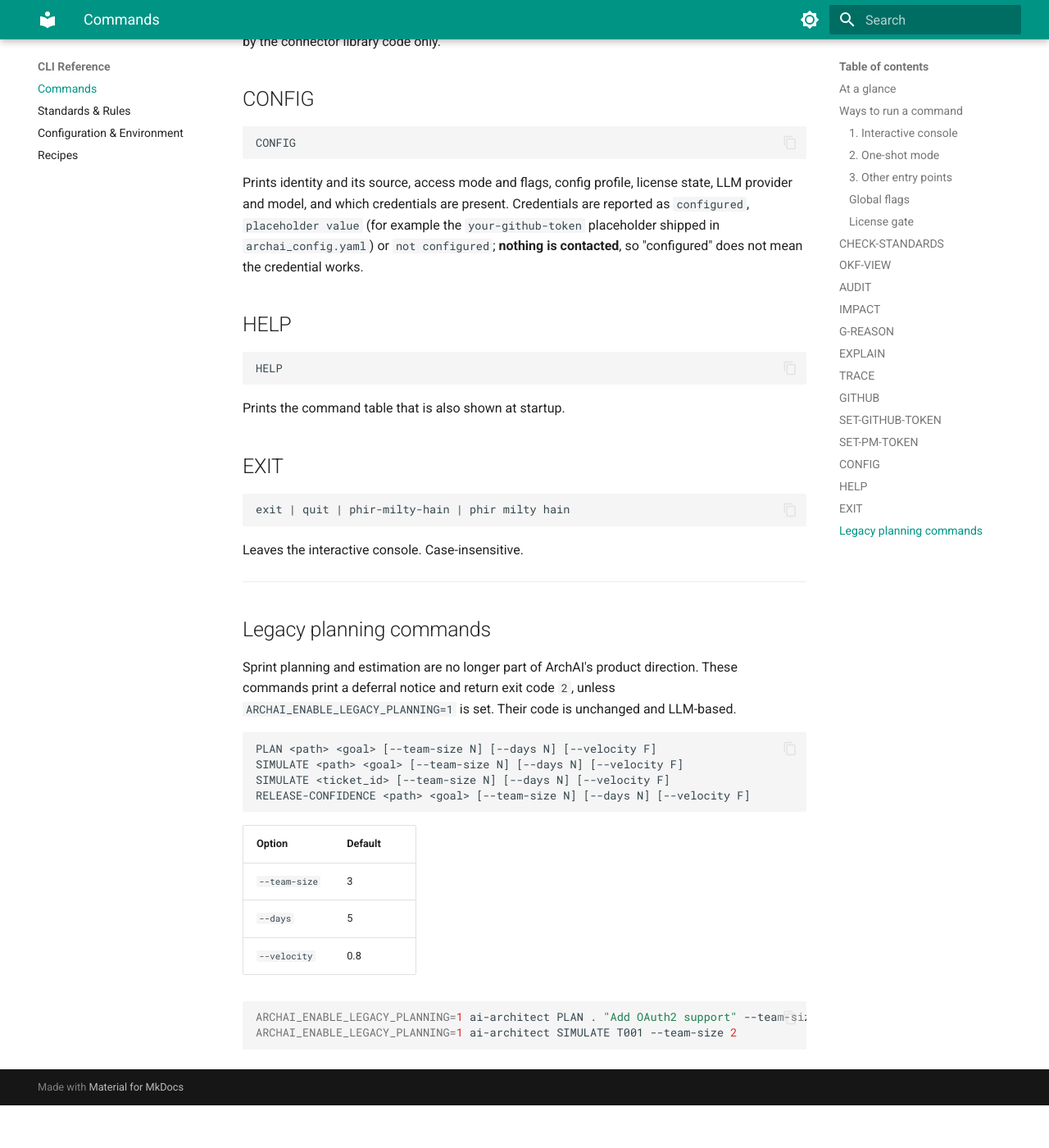
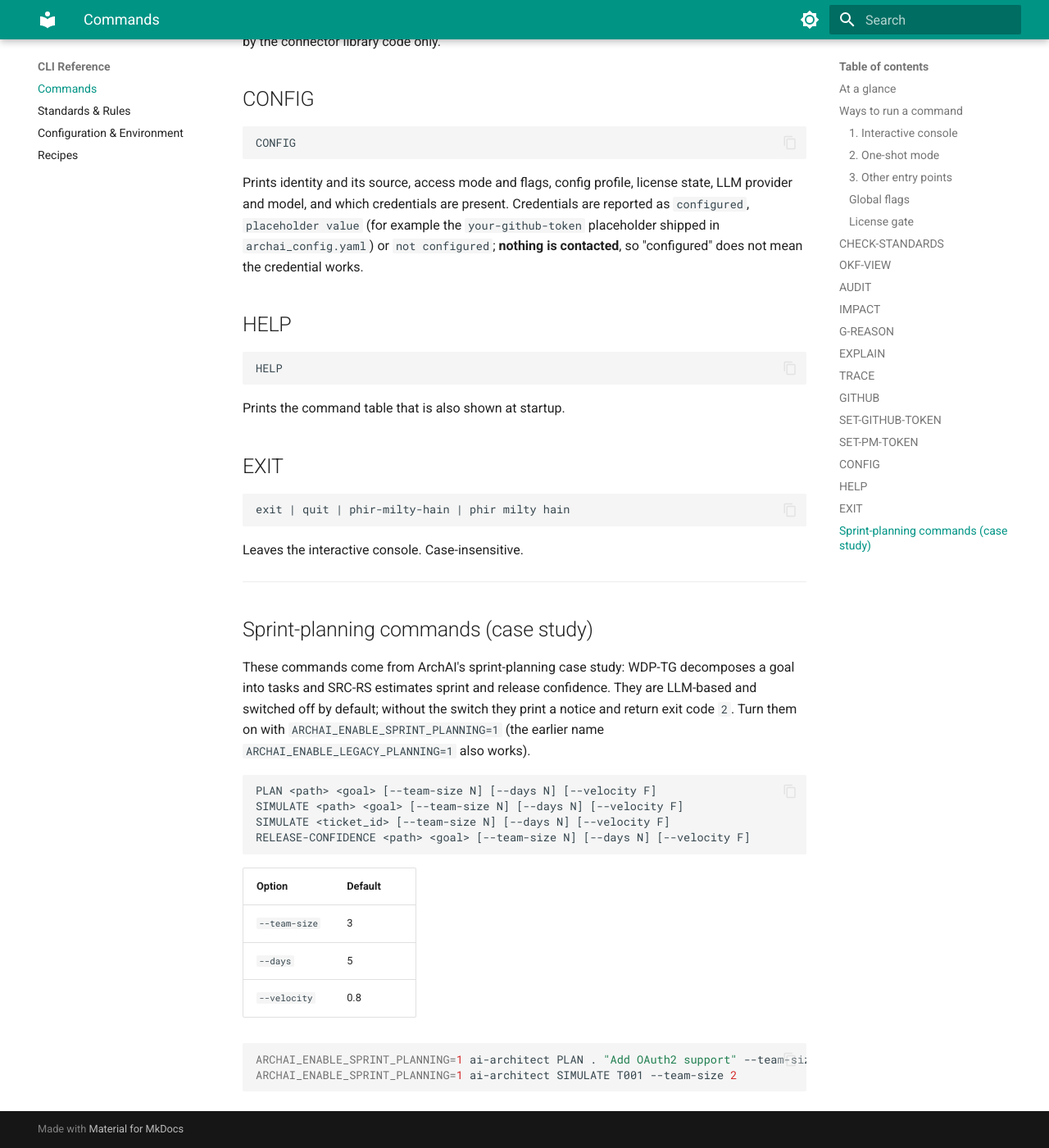
Before and after one commit to Hami0095/ai-architecture, an MkDocs documentation site: the page built from docs/cli/commands.md, in a window 1280 px wide and 1400 px high, scrolled down 11928 px. Shown: the whole window at 82% size. Built offline with MkDocs 1.6.1 and Material for MkDocs 9.7.7, drawn with Linux system fonts in a browser that asks for light colours; before the commit the page ends 13276 px from its top, so only the background shows below that; some of the changed text lies outside the part shown.

Commit message:
docs: present sprint planning as a case study instead of "deferred"
PLAN, SIMULATE and RELEASE-CONFIDENCE (WDP-TG and SRC-RS) are now
described everywhere as ArchAI's sprint-planning case study rather than as
deferred or legacy features: CLI notice, banner flag, README, docs and the
MkDocs navigation.

- New switch ARCHAI_ENABLE_SPRINT_PLANNING=1; the earlier name
  ARCHAI_ENABLE_LEGACY_PLANNING keeps working.
- The banner flag is SPRINT-PLANNING (was LEGACY-PLANNING).
- Behaviour is unchanged: the commands stay off by default.

Co-Authored-By: Claude Opus 5.5 <noreply@anthropic.com>

````diff
--- a/docs/cli/commands.md
+++ b/docs/cli/commands.md
@@ -28,7 +28,7 @@ today; where a command has a quirk or limitation, it is called out.
 | [`CONFIG`](#config) | Identity, mode, license, model, credentials | no | no | no |
 | [`HELP`](#help) | Command table | no | no | no |
 | [`EXIT`](#exit) | Leave the console | no | no | no |
-| [`PLAN` / `SIMULATE` / `RELEASE-CONFIDENCE`](#legacy-planning-commands) | Deferred sprint planning | yes | via LLM | no |
+| [`PLAN` / `SIMULATE` / `RELEASE-CONFIDENCE`](#sprint-planning-commands-case-study) | Sprint-planning case study (off by default) | yes | via LLM | no |
 
 ## Ways to run a command
 
@@ -293,7 +293,7 @@ ai-architect AUDIT . --diagnostics      # what would be read, without running ag
 - Findings, ticket evidence and line references are written by the LLM and are
   not verified. For verified findings, use `CHECK-STANDARDS`.
 - The pipeline still builds a sprint plan internally; it is only printed when
-  `ARCHAI_ENABLE_LEGACY_PLANNING=1`.
+  `ARCHAI_ENABLE_SPRINT_PLANNING=1`.
 
 ---
 
@@ -412,7 +412,7 @@ repositories and higher rate limits.
 |---|---|---|---|
 | `CONNECT` | Fetch repository metadata (name, stars, forks, description). | no | none |
 | `PRS` | List open pull requests. | no | none |
-| `ANALYZE` | For the PR's first added/modified file, run `IMPACT` against your local checkout, plus legacy task generation and a sprint-confidence estimate. | yes | `--publish` **posts a comment on the PR** |
+| `ANALYZE` | For the PR's first added/modified file, run `IMPACT` against your local checkout, plus task generation and a sprint-confidence estimate from the sprint-planning case study. | yes | `--publish` **posts a comment on the PR** |
 | `AUDIT` | Shallow-clone the repository into a temp folder and run `AUDIT` on it. | yes | clone is left in the temp folder; writes `archai_report.json` |
 | `VALIDATE-LOCAL` | For each `.py` file changed versus `base_branch` (default `main`), run `IMPACT`. GitHub is not contacted. | yes | none |
 
@@ -429,8 +429,8 @@ ai-architect GITHUB VALIDATE-LOCAL . develop
 !!! warning
     `GITHUB ANALYZE --publish` writes to the pull request on GitHub as the
     token's owner. Run without `--publish` first to see what would be posted.
-    The comment includes a "Sprint Confidence" section from the deferred
-    planning engine.
+    The comment includes a "Sprint Confidence" section from the
+    sprint-planning case-study engine.
 
 ---
 
@@ -487,11 +487,13 @@ Leaves the interactive console. Case-insensitive.
 
 ---
 
-## Legacy planning commands
+## Sprint-planning commands (case study)
 
-Sprint planning and estimation are no longer part of ArchAI's product direction.
-These commands print a deferral notice and return exit code `2`, unless
-`ARCHAI_ENABLE_LEGACY_PLANNING=1` is set. Their code is unchanged and LLM-based.
+These commands come from ArchAI's sprint-planning case study: WDP-TG decomposes
+a goal into tasks and SRC-RS estimates sprint and release confidence. They are
+LLM-based and switched off by default; without the switch they print a notice
+and return exit code `2`. Turn them on with `ARCHAI_ENABLE_SPRINT_PLANNING=1`
+(the earlier name `ARCHAI_ENABLE_LEGACY_PLANNING=1` also works).
 
 ```text
 PLAN <path> <goal> [--team-size N] [--days N] [--velocity F]
@@ -507,6 +509,6 @@ RELEASE-CONFIDENCE <path> <goal> [--team-size N] [--days N] [--velocity F]
 | `--velocity` | 0.8 |
 
 ```bash
-ARCHAI_ENABLE_LEGACY_PLANNING=1 ai-architect PLAN . "Add OAuth2 support" --team-size 4 --days 10
-ARCHAI_ENABLE_LEGACY_PLANNING=1 ai-architect SIMULATE T001 --team-size 2
+ARCHAI_ENABLE_SPRINT_PLANNING=1 ai-architect PLAN . "Add OAuth2 support" --team-size 4 --days 10
+ARCHAI_ENABLE_SPRINT_PLANNING=1 ai-architect SIMULATE T001 --team-size 2
 ```
--- a/mkdocs.yml
+++ b/mkdocs.yml
@@ -43,7 +43,7 @@ nav:
       - CIRAS: architecture/ciras.md
       - GitHub Integration: architecture/github-integration.md
       - PM Integration: architecture/pm-integration.md
-  - Legacy (deferred):
+  - "Case Study: Sprint Planning":
       - WDP-TG: architecture/wdp-tg.md
       - SRC-RS: architecture/src-rs.md
   - Tutorials:
````
Also changed, not shown: README.md (+6 -6 lines), docs/cli/configuration.md (+3 -3 lines), docs/index.md (+2 -2 lines), 3 other files.
